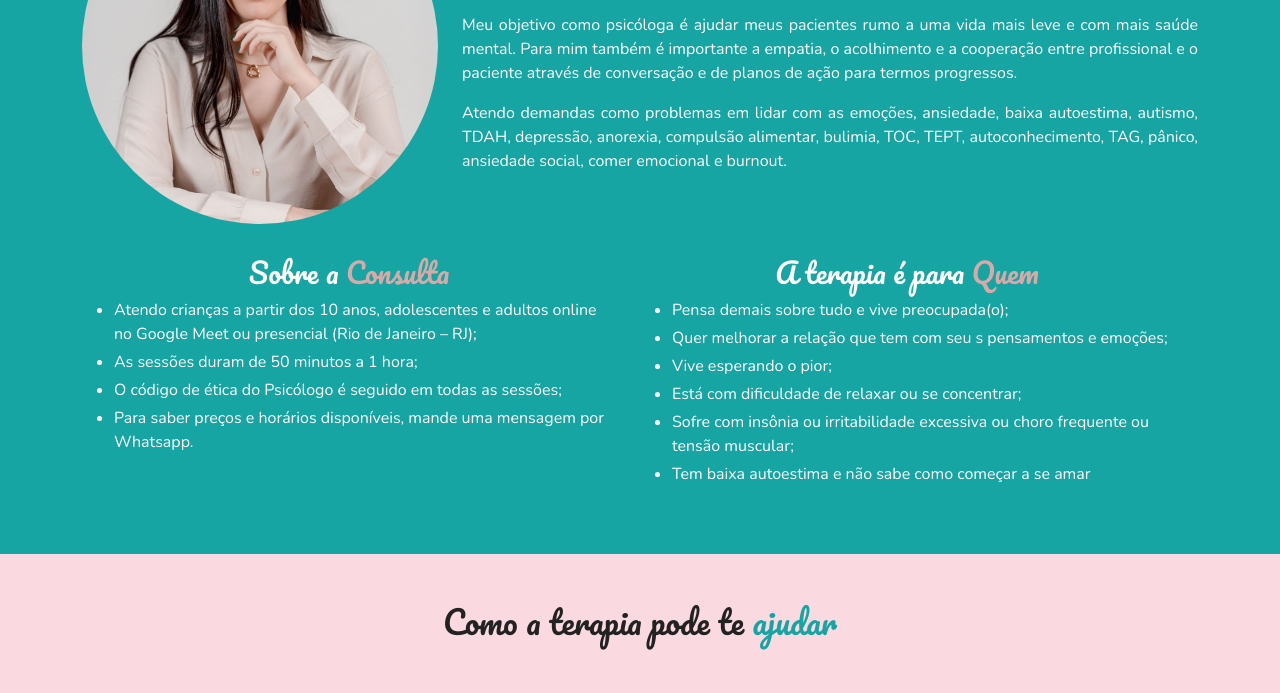
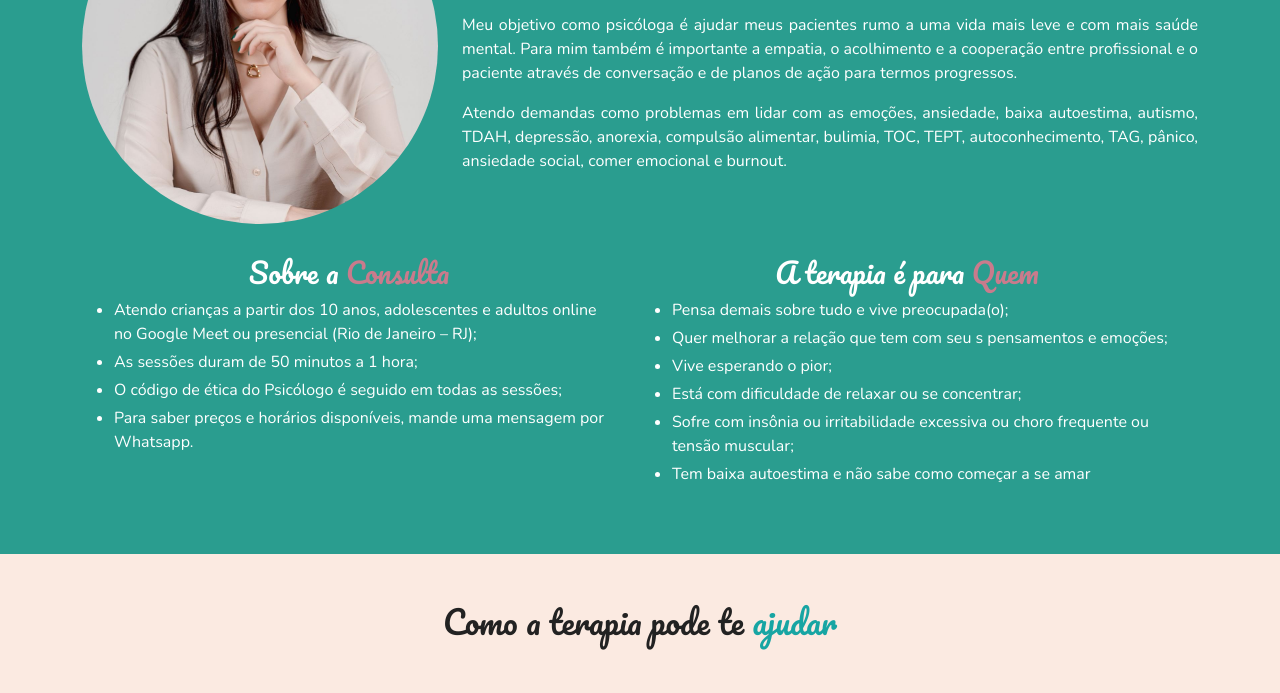
Before and after one commit to jake7038/Psicologa-Beatriz-Santos, a website: page index.html in a window 1280 px wide. Shown: the part 254-947 px from the top of the page. Drawn offline with nearby package versions, Linux system fonts and the light colour scheme.

Commit message:
fix: cores do site

```diff
--- a/src/styles/_variables.less
+++ b/src/styles/_variables.less
@@ -1,18 +1,20 @@
 
-@corazulsecundario: #aac7e4;
-@corfundoterapia:   #da2865;
-@corrosaterapia:    #17a5a3;
-@corrosaprimario:   #fbd9e1;
-@corrosasecundario: #d9a9a7;
+@corazulsecundario: #BFE0DA;
+
+@corfundoterapia:   #1E6E68;
+
+@corrosaterapia:    #2A9D8F;
+
+@corrosaprimario:   #FBEAE1;
+
+@corrosasecundario: #C97B8C;
 @cortextoterapia:   #ffffff;
 
 @cor-texto-claro:  @cortextoterapia;
 @cor-texto-escuro: #222222;
 
-
 @bg-section-azul: @corrosaterapia;
 @bg-section-rosa: @corrosaprimario;
 
-
 @fonte-titulo: 'Pacifico', cursive;
 @fonte-texto:  'Nunito', sans-serif;
```
Also changed, not shown: build/styles/styles.css.
